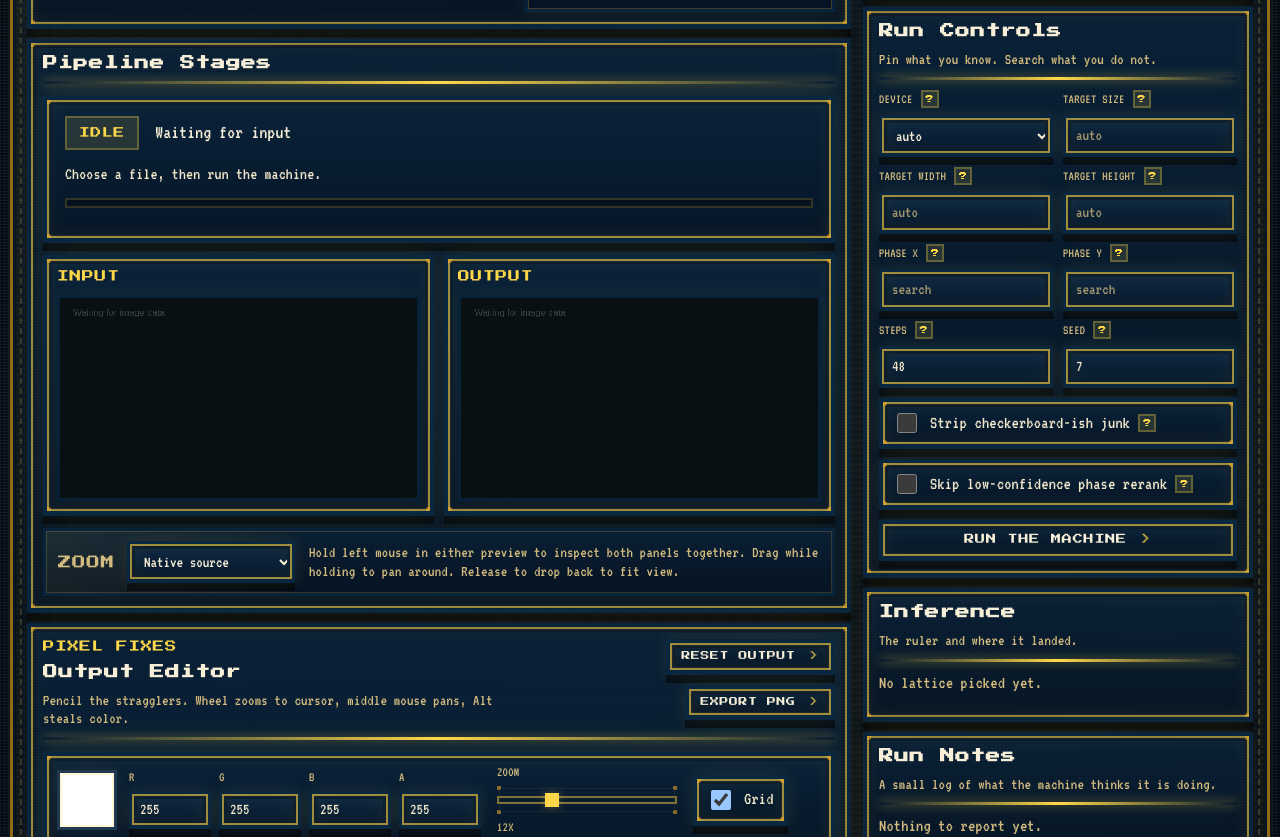
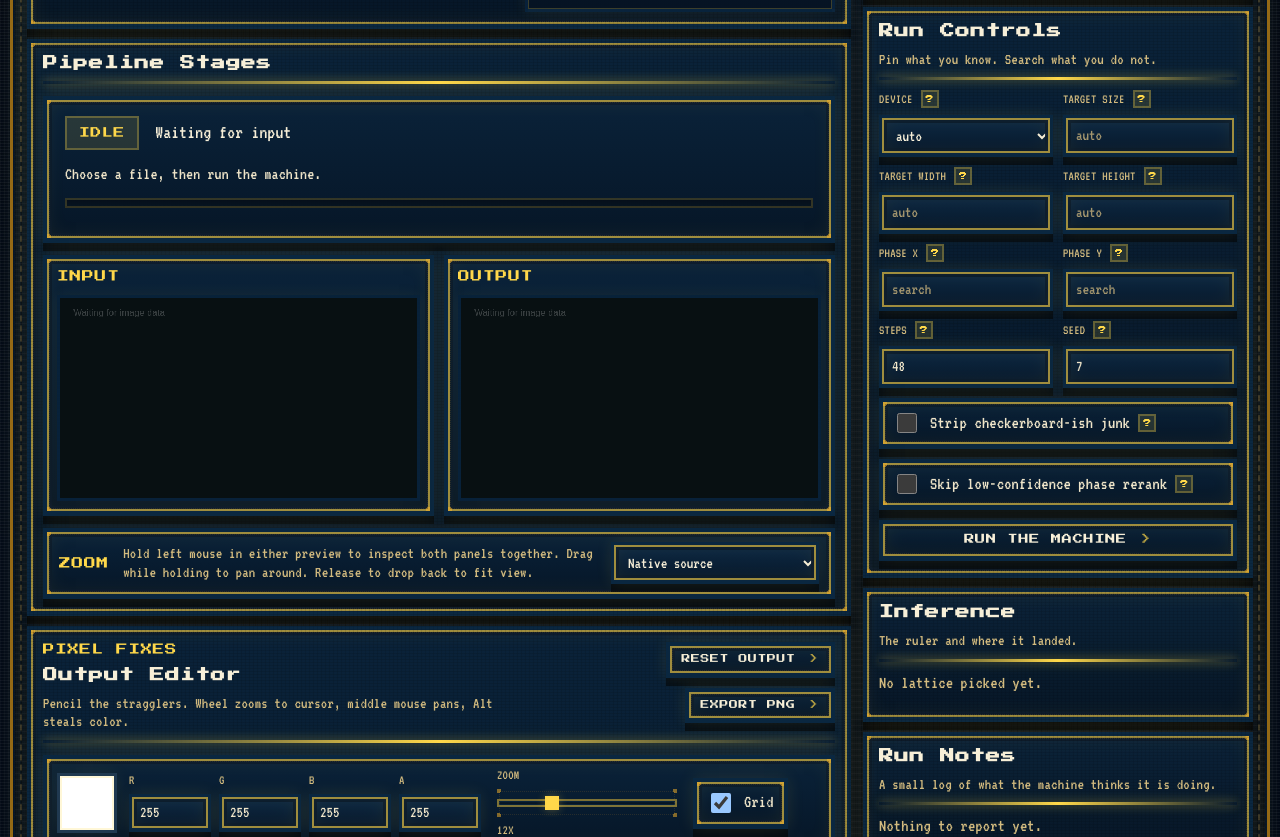
Before and after one commit to GameCult/repixelizer, a plain HTML site: page src/repixelizer/gui_static/index.html in a window 1280 px wide. Shown: the part 263-1100 px from the top of the page. Drawn offline with Linux system fonts and the light colour scheme.

Commit message:
Align viewer inspect row chrome

```diff
--- a/src/repixelizer/gui_static/index.html
+++ b/src/repixelizer/gui_static/index.html
@@ -62,8 +62,9 @@
               </figure>
             </div>
             <div class="viewer-inspect-row">
+              <span class="viz-label viewer-inspect-label">Zoom</span>
+              <p class="viewer-inspect-copy">Hold left mouse in either preview to inspect both panels together. Drag while holding to pan around. Release to drop back to fit view.</p>
               <label class="field viewer-inspect-field">
-                <span class="viz-label viewer-inspect-label">Zoom</span>
                 <select id="inspectZoomInput">
                   <option value="1">Native source</option>
                   <option value="2">2x</option>
@@ -71,7 +72,6 @@
                   <option value="8">8x</option>
                 </select>
               </label>
-              <p class="viewer-inspect-copy">Hold left mouse in either preview to inspect both panels together. Drag while holding to pan around. Release to drop back to fit view.</p>
             </div>
           </section>
 
--- a/src/repixelizer/gui_static/styles.css
+++ b/src/repixelizer/gui_static/styles.css
@@ -210,7 +210,7 @@ p {
   min-width: 0;
 }
 
-:is(.hero, .card, .metric-chip, .summary-card, .app-shell-header, .viz-card, .loss-canvas, .editor-toolbar, .editor-surface, .dropzone, .field input, .field select, .button, .toggle-row) {
+:is(.hero, .card, .metric-chip, .summary-card, .app-shell-header, .viz-card, .loss-canvas, .editor-toolbar, .editor-surface, .dropzone, .viewer-inspect-row, .field input, .field select, .button, .toggle-row) {
   position: relative;
   overflow: hidden;
   border: 4px solid var(--ui-panel-border);
@@ -224,7 +224,7 @@ p {
     0 8px 0 var(--ui-shadow);
 }
 
-:is(.hero, .card, .metric-chip, .summary-card, .app-shell-header, .viz-card, .loss-canvas, .editor-toolbar, .editor-surface, .dropzone, .field input, .field select, .toggle-row)::before,
+:is(.hero, .card, .metric-chip, .summary-card, .app-shell-header, .viz-card, .loss-canvas, .editor-toolbar, .editor-surface, .dropzone, .viewer-inspect-row, .field input, .field select, .toggle-row)::before,
 .button::before {
   content: "";
   position: absolute;
@@ -233,7 +233,7 @@ p {
   border: 1px dotted rgba(148, 109, 38, 0.22);
 }
 
-:is(.hero, .card, .metric-chip, .summary-card, .app-shell-header, .viz-card, .loss-canvas, .editor-toolbar, .editor-surface, .dropzone, .field input, .field select, .toggle-row)::after {
+:is(.hero, .card, .metric-chip, .summary-card, .app-shell-header, .viz-card, .loss-canvas, .editor-toolbar, .editor-surface, .dropzone, .viewer-inspect-row, .field input, .field select, .toggle-row)::after {
   content: "";
   position: absolute;
   inset: 0;
@@ -669,22 +669,13 @@ p {
   gap: 14px;
   flex-wrap: wrap;
   padding: 10px 12px;
-  border: 3px solid rgba(8, 36, 62, 0.88);
-  background:
-    radial-gradient(circle at top left, rgba(255, 216, 74, 0.08), transparent 32%),
-    linear-gradient(180deg, rgba(11, 32, 52, 0.96), rgba(6, 19, 35, 0.94));
-  box-shadow:
-    inset 0 0 0 1px rgba(255, 216, 74, 0.18),
-    0 0 14px rgba(255, 216, 74, 0.06);
 }
 
 .viewer-inspect-field {
-  display: flex;
-  align-items: center;
-  gap: 12px;
-  width: auto;
-  min-width: 0;
-  flex: 0 1 auto;
+  width: min(100%, 208px);
+  min-width: 168px;
+  flex: 0 0 auto;
+  margin-left: auto;
 }
 
 .viewer-inspect-label {
@@ -693,8 +684,7 @@ p {
 }
 
 .viewer-inspect-field select {
-  width: min(100%, 208px);
-  min-width: 168px;
+  width: 100%;
 }
 
 .viewer-inspect-copy {
```
